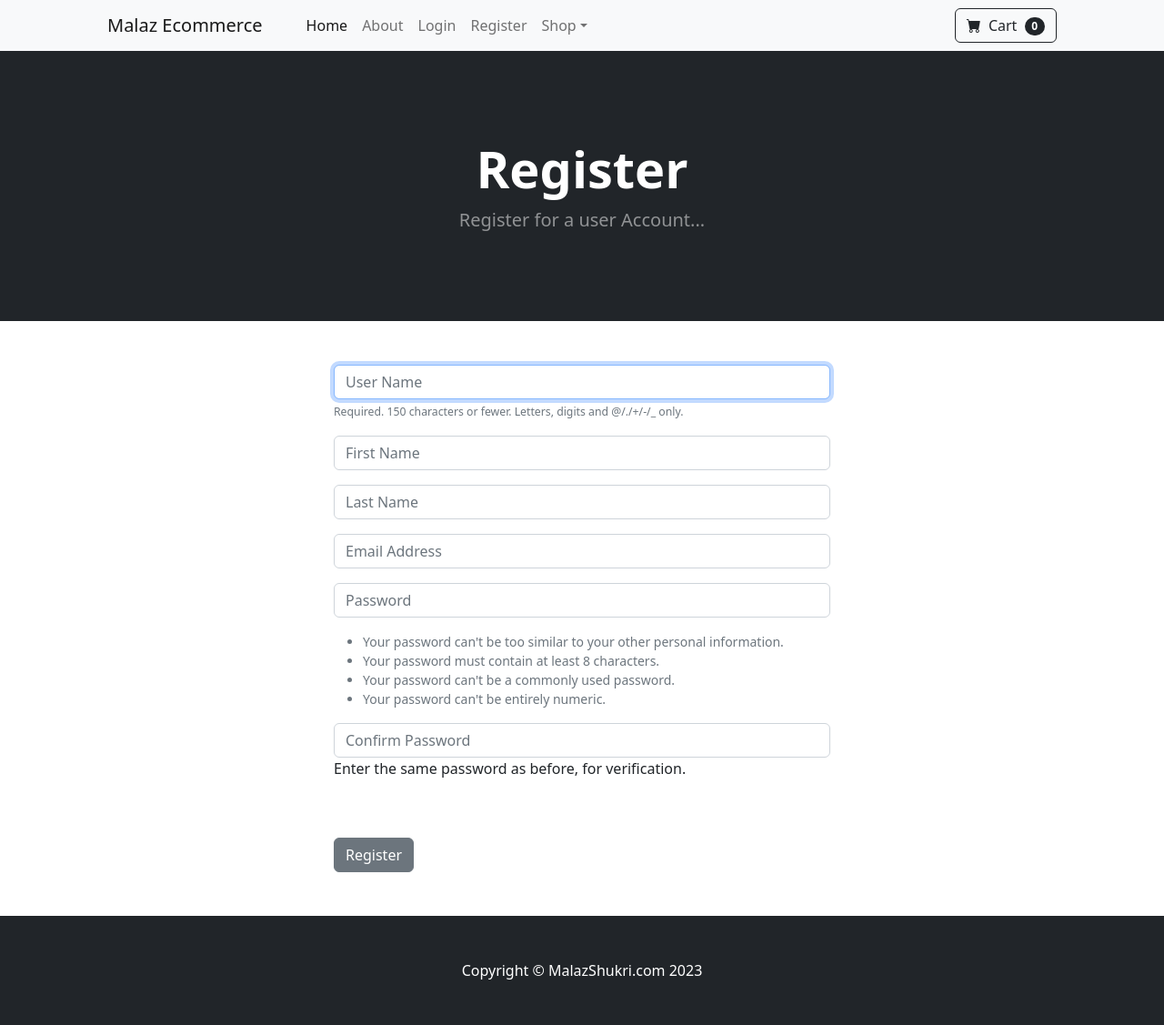
After one commit to MalazShukri/Django-Ecommerce, a Django app: page /register/ in a window 1280 px wide. The commit adds this page. Shown: the whole page at 91% size. Run offline with Django 4.2, Linux system fonts and the light colour scheme; some libraries are stand-ins or nearby versions.

Commit message:
Final commit

```diff
--- /dev/null
+++ b/store/forms.py
@@ -0,0 +1,34 @@
+from django.contrib.auth.models import User
+from django.contrib.auth.forms import UserCreationForm
+from django import forms
+
+
+class SignUpForm(UserCreationForm):
+    email = forms.EmailField(label="", widget=forms.TextInput(
+        attrs={'class': 'form-control', 'placeholder': 'Email Address'}))
+    first_name = forms.CharField(label="", max_length=100, widget=forms.TextInput(
+        attrs={'class': 'form-control', 'placeholder': 'First Name'}))
+    last_name = forms.CharField(label="", max_length=100, widget=forms.TextInput(
+        attrs={'class': 'form-control', 'placeholder': 'Last Name'}))
+
+    class Meta:
+        model = User
+        fields = ('username', 'first_name', 'last_name',
+                  'email', 'password1', 'password2')
+
+    def __init__(self, *args, **kwargs):
+        super(SignUpForm, self).__init__(*args, **kwargs)
+
+        self.fields['username'].widget.attrs['class'] = 'form-control'
+        self.fields['username'].widget.attrs['placeholder'] = 'User Name'
+        self.fields['username'].label = ''
+        self.fields['username'].help_text = '<span class="form-text text-muted"><small>Required. 150 characters or fewer. Letters, digits and @/./+/-/_ only.</small></span>'
+
+        self.fields['password1'].widget.attrs['class'] = 'form-control'
+        self.fields['password1'].widget.attrs['placeholder'] = 'Password'
+        self.fields['password1'].label = ''
+        self.fields['password1'].help_text = '<ul class="form-text text-muted small"><li>Your password can\'t be too similar to your other personal information.</li><li>Your password must contain at least 8 characters.</li><li>Your password can\'t be a commonly used password.</li><li>Your password can\'t be entirely numeric.</li></ul>'
+
+        self.fields['password2'].widget.attrs['class'] = 'form-control'
+        self.fields['password2'].widget.attrs['placeholder'] = 'Confirm Password'
+        self.fields['password2'].label = ''
--- a/store/templates/base.html
+++ b/store/templates/base.html
@@ -18,13 +18,26 @@
     <!-- Navigation-->
     {% include 'navbar.html' %}
 
+    {% if messages %}
+        {% for message in messages %}
+            <div class="alert alert-warning alert-dismissible fade show" role="alert">
+                <strong>{{message}}</strong>
+                <button type="button" class="btn-close" data-bs-dismiss="alert" aria-label="Close"></button>
+            </div>
+        {% endfor %}
+    {% endif %}
+
+
+
+
+
     {% block content %}
     {% endblock %}
 
     <body>
         <!-- Footer-->
         <footer class="py-5 bg-dark">
-            <div class="container"><p class="m-0 text-center text-white">Copyright &copy; Your Website 2023</p></div>
+            <div class="container"><p class="m-0 text-center text-white">Copyright &copy; MalazShukri.com 2023</p></div>
         </footer>
         <!-- Bootstrap core JS-->
         <script src="https://cdn.jsdelivr.net/npm/bootstrap@5.2.3/dist/js/bootstrap.bundle.min.js"></script>
--- a/store/templates/navbar.html
+++ b/store/templates/navbar.html
@@ -7,6 +7,21 @@
                     <ul class="navbar-nav me-auto mb-2 mb-lg-0 ms-lg-4">
                         <li class="nav-item"><a class="nav-link active" aria-current="page" href="{% url 'home' %}">Home</a></li>
                         <li class="nav-item"><a class="nav-link" href="{% url 'about' %}">About</a></li>
+
+
+
+
+                        {% if user.is_authenticated %}
+                            <li class="nav-item"><a class="nav-link" href="{% url 'logout' %}">Logout</a></li>
+
+
+                        {% else %}
+                            <li class="nav-item"><a class="nav-link" href="{% url 'login' %}">Login</a></li>
+                            <li class="nav-item"><a class="nav-link" href="{% url 'register' %}">Register</a></li>
+
+                        {% endif %}
+
+
                         <li class="nav-item dropdown">
                             <a class="nav-link dropdown-toggle" id="navbarDropdown" href="#" role="button" data-bs-toggle="dropdown" aria-expanded="false">Shop</a>
                             <ul class="dropdown-menu" aria-labelledby="navbarDropdown">
--- /dev/null
+++ b/store/templates/register.html
@@ -0,0 +1,31 @@
+{% extends "base.html" %}
+{% block  content %}
+
+<header class="bg-dark py-5">
+    <div class="container px-4 px-lg-5 my-5">
+        <div class="text-center text-white">
+            <h1 class="display-4 fw-bolder">Register</h1>
+            <p class="lead fw-normal text-white-50 mb-0">Register for a user Account...</p>
+        </div>
+    </div>
+</header>
+
+<div class="container">
+    <div class="row">
+            <div class="col-md-6 offset-md-3">
+                </br>
+                </br>
+                <form method="POST" action="{% url 'register' %}">
+                    {% csrf_token %}
+                    {{ form.as_p  }}
+                    <br/><br/>
+                    <button type="submit" class="btn btn-secondary">Register</button>
+                </form>
+                </br>
+                </br>
+            </div>
+    </div>
+</div>
+
+
+{% endblock %}
--- a/store/urls.py
+++ b/store/urls.py
@@ -4,4 +4,7 @@ from . import views
 urlpatterns = [
     path('', views.home, name='home'),
     path('about/', views.about, name='about'),
+    path('login/', views.login_user, name='login'),
+    path('logout/', views.logout_user, name='logout'),
+    path('register/', views.register_user, name='register'),
 ]
--- a/store/views.py
+++ b/store/views.py
@@ -1,5 +1,11 @@
-from django.shortcuts import render
+from django.shortcuts import render, redirect
 from .models import Product
+from django.contrib.auth import authenticate, login, logout
+from django.contrib import messages
+from django.contrib.auth.models import User
+from django.contrib.auth.forms import UserCreationForm
+from .forms import SignUpForm
+from django import forms
 
 
 def home(request):
@@ -9,3 +15,47 @@ def home(request):
 
 def about(request):
     return render(request, 'about.html', {})
+
+
+def login_user(request):
+    if request.method == 'POST':
+        username = request.POST['username']
+        password = request.POST['password']
+        user = authenticate(request, username=username, password=password)
+        if user is not None:
+            login(request, user)
+            messages.success(request, ('You Have Been Logged In !..'))
+            return redirect('home')
+        else:
+            messages.success(
+                request, ('There was an error, please try again... '))
+            return redirect('login')
+    else:
+        return render(request, 'login.html', {})
+
+
+def logout_user(request):
+    logout(request)
+    messages.success(request, ('You Have Been Logged Out !..'))
+    return redirect('home')
+
+
+def register_user(request):
+    form = SignUpForm()
+    if request.method == 'POST':
+        form = SignUpForm(request.POST)
+        if form.is_valid():
+            form.save()
+            username = form.cleaned_data['username']
+            password = form.cleaned_data['password1']
+            user = authenticate(username=username, password=password)
+            login(request, user)
+            messages.success(
+                request, ('You Have Been Registered Successfully !!'))
+            return redirect('home')
+        else:
+            messages.success(
+                request, ('Whoops! There was a problem Registering, please try again..'))
+            return redirect('register')
+    else:
+        return render(request, 'register.html', {'form': form})
```
Also changed, not shown: store/templates/login.html (added, +37 -0 lines), db.sqlite3.
